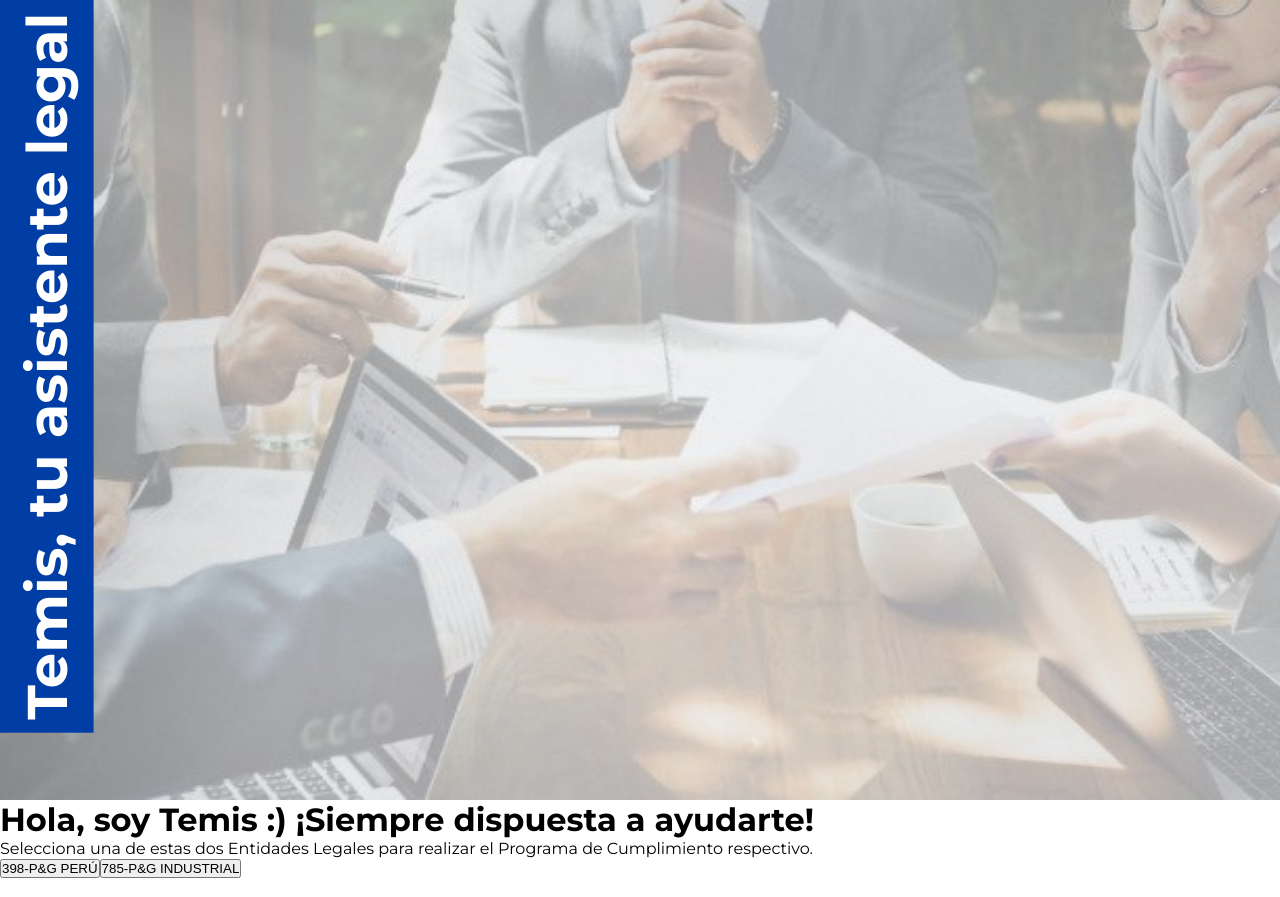
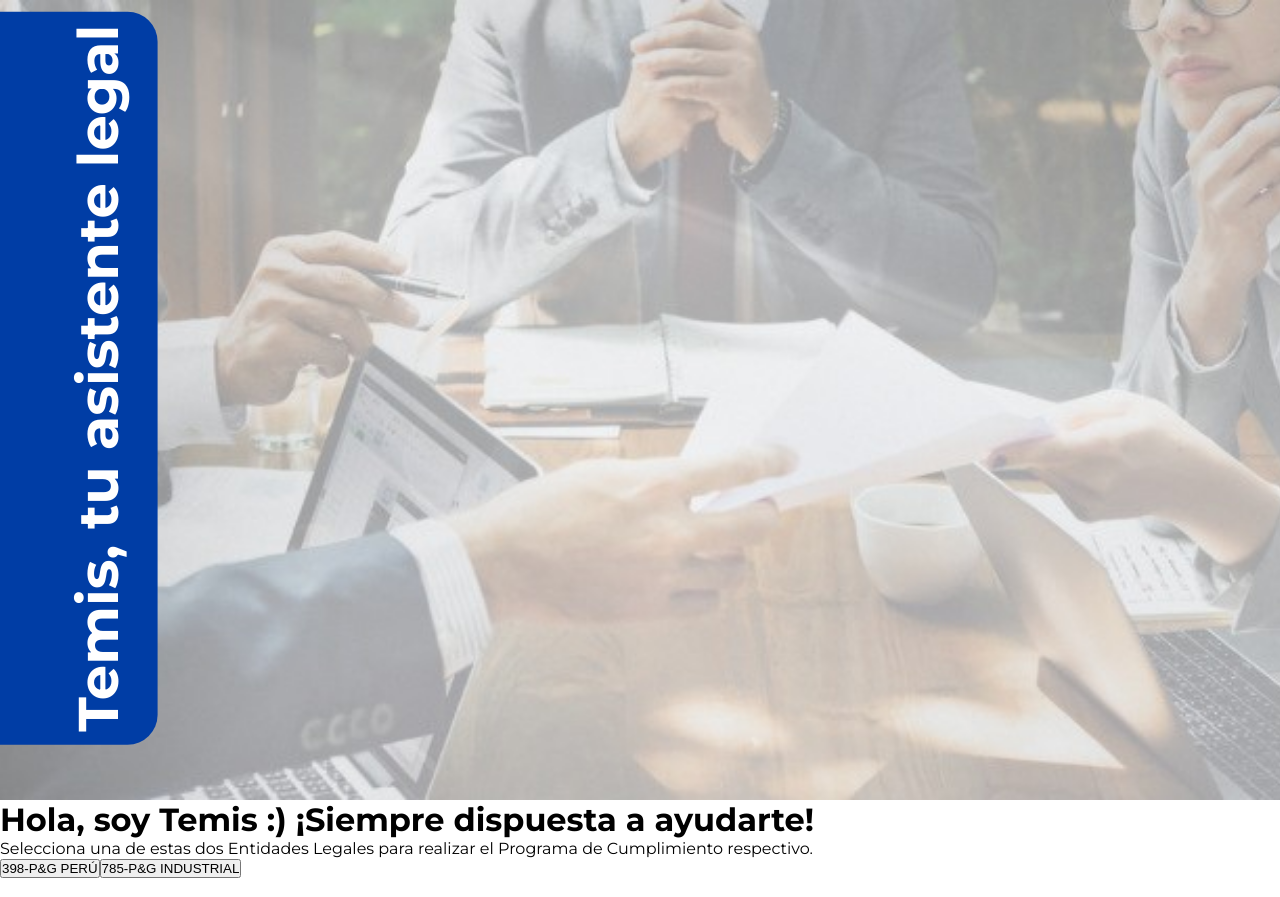
Before and after one commit to sumaqkuyay/legalhackaton-pg, a React (Create React App) app: page /#/home in a window 1280 px wide. Built offline with nearby package versions, Linux system fonts and the light colour scheme.

Commit message:
Adding the Home principal style

```diff
--- a/src/sass/styleComponents/_Home.scss
+++ b/src/sass/styleComponents/_Home.scss
@@ -10,7 +10,14 @@
     background-color:$blue;
     writing-mode: vertical-lr;
     transform: rotate(180deg);
-    padding: 1%;
     font-weight: bolder;
     font-size: 7vh;
+    padding-right: 5%;
+    padding-left: 2%;
+    padding-bottom: 1%;
+    padding-top: 1%;
+    margin-top: 12px;
+    margin-bottom: 12px;
+    border-bottom-left-radius: 30px;
+    border-top-left-radius: 30px;
 }
```
Also changed, not shown: 1 other file (tests, documents, lock files or other folders).
